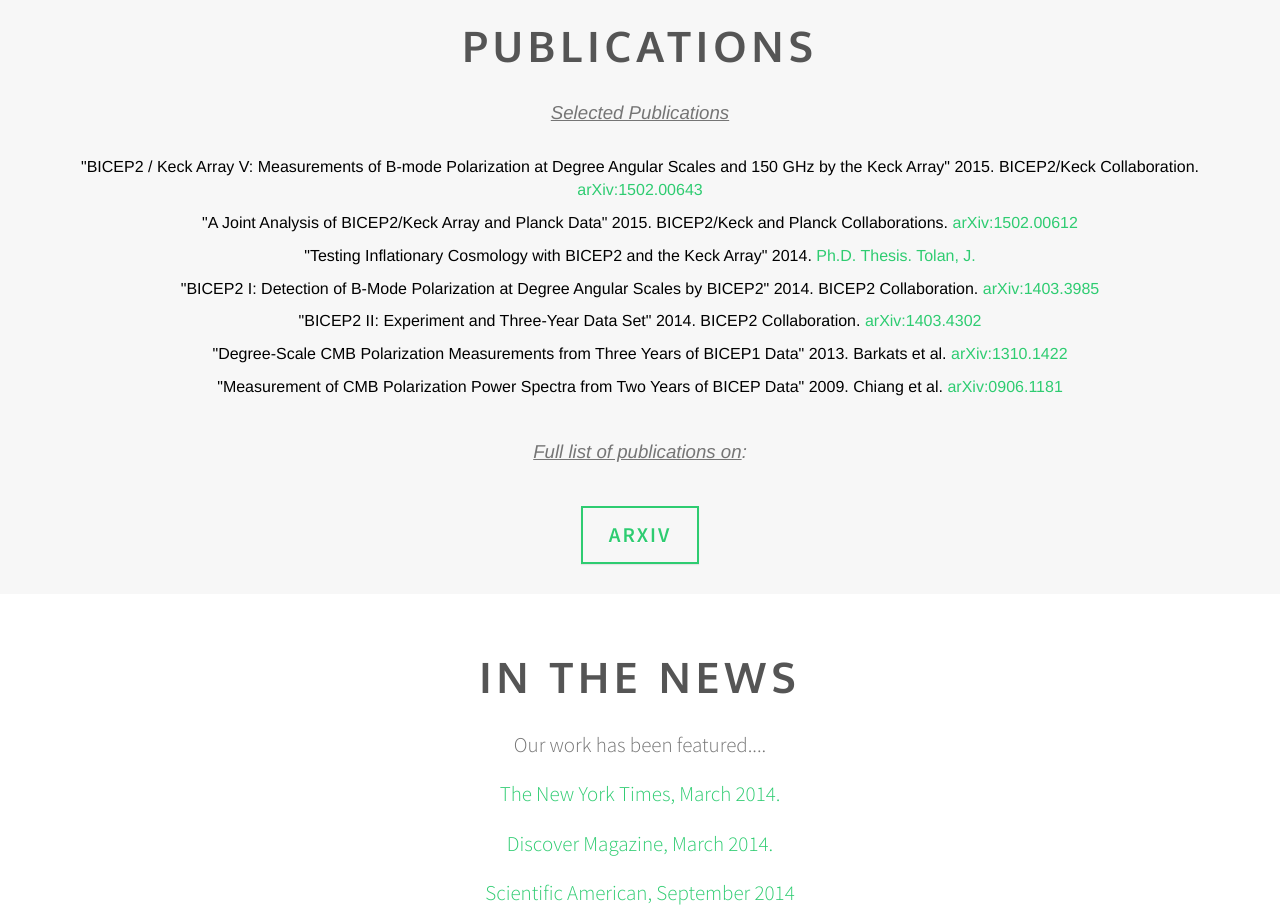
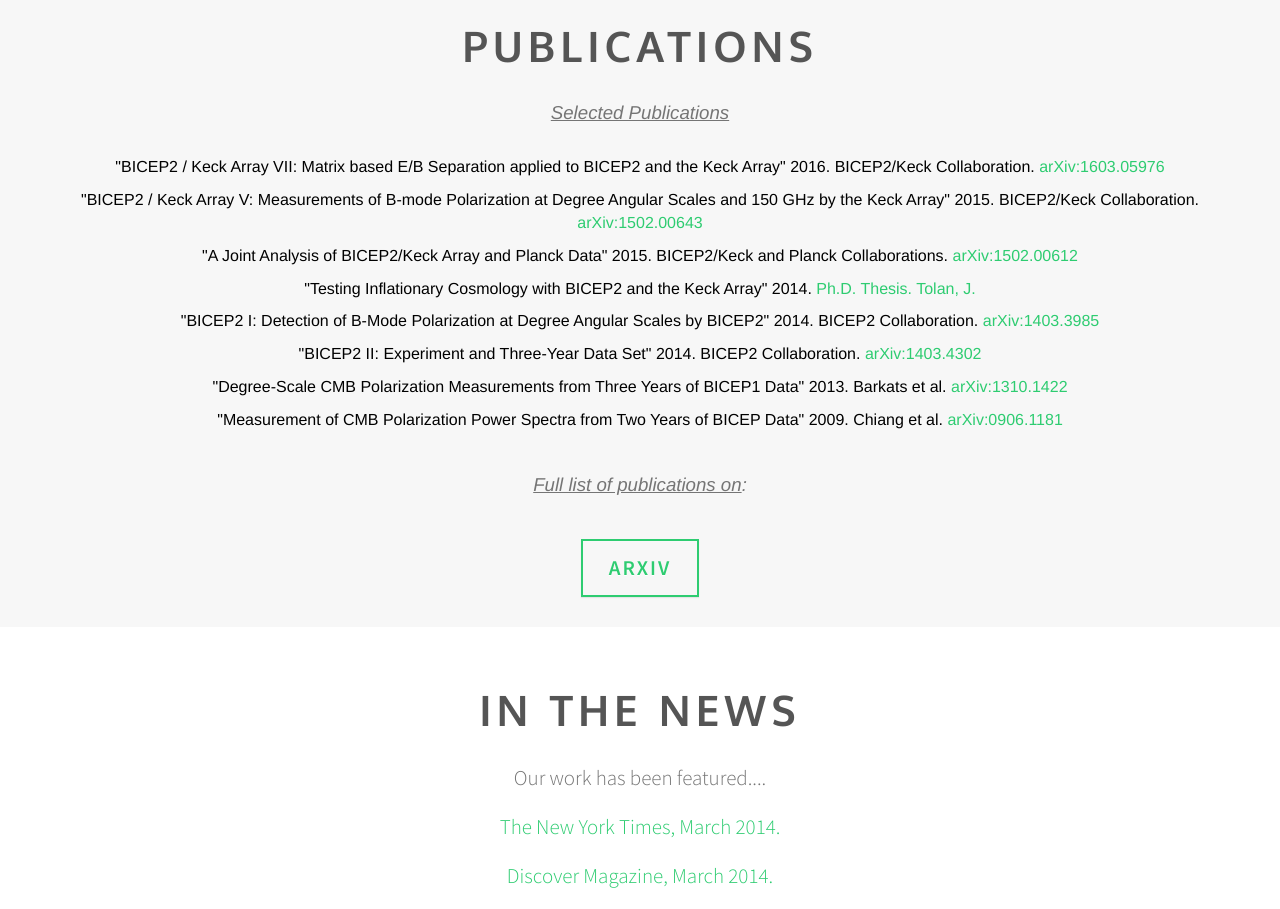
Before and after one commit to jetolan/jetolan.github.io, a plain HTML site: page index.html in a window 1280 px wide. Shown: the part 2460-3369 px from the top of the page. Drawn offline with nearby package versions, Linux system fonts and the light colour scheme.

Commit message:
Added files via upload

```diff
--- a/index.html
+++ b/index.html
@@ -218,6 +218,12 @@
 
 <span style="font-style: italic;font-family:helvetica;font-size:14pt"><u>Selected Publications</u></span>
       <p><br></p>
+      <p>
+      <span style="color:rgb(0, 0, 0);font-family:helvetica;font-size:12pt">
+       "BICEP2 / Keck Array VII: Matrix based E/B Separation applied to BICEP2
+  and the Keck Array" 2016. BICEP2/Keck Collaboration. <a href="http://arxiv.org/abs/1603.05976">arXiv:1603.05976</a></span>
+      </p>
+      <p>
       <p>
       <span style="color:rgb(0, 0, 0);font-family:helvetica;font-size:12pt">
 	"BICEP2 / Keck Array V: Measurements of B-mode Polarization at Degree Angular Scales and 150 GHz by the Keck Array" 2015. BICEP2/Keck Collaboration. <a href="http://arxiv.org/abs/1502.00643">arXiv:1502.00643</a></span>
```
